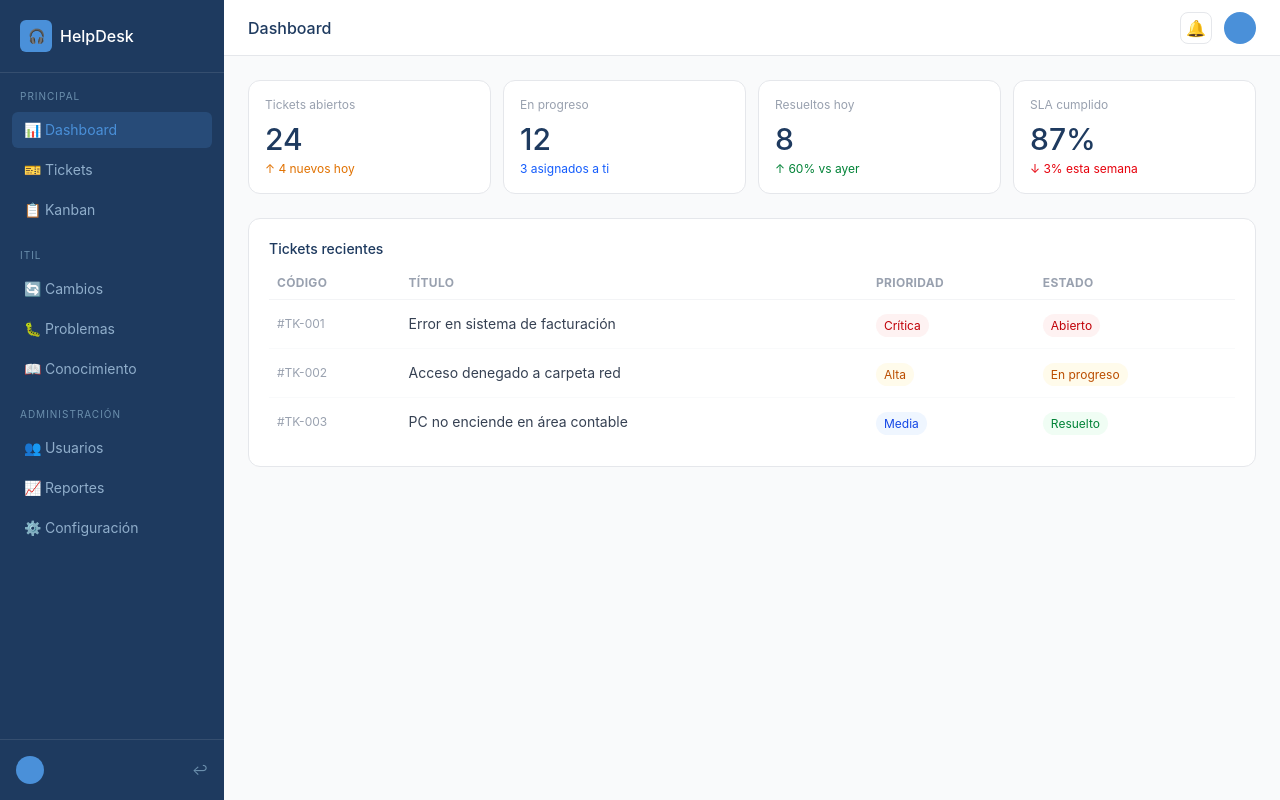
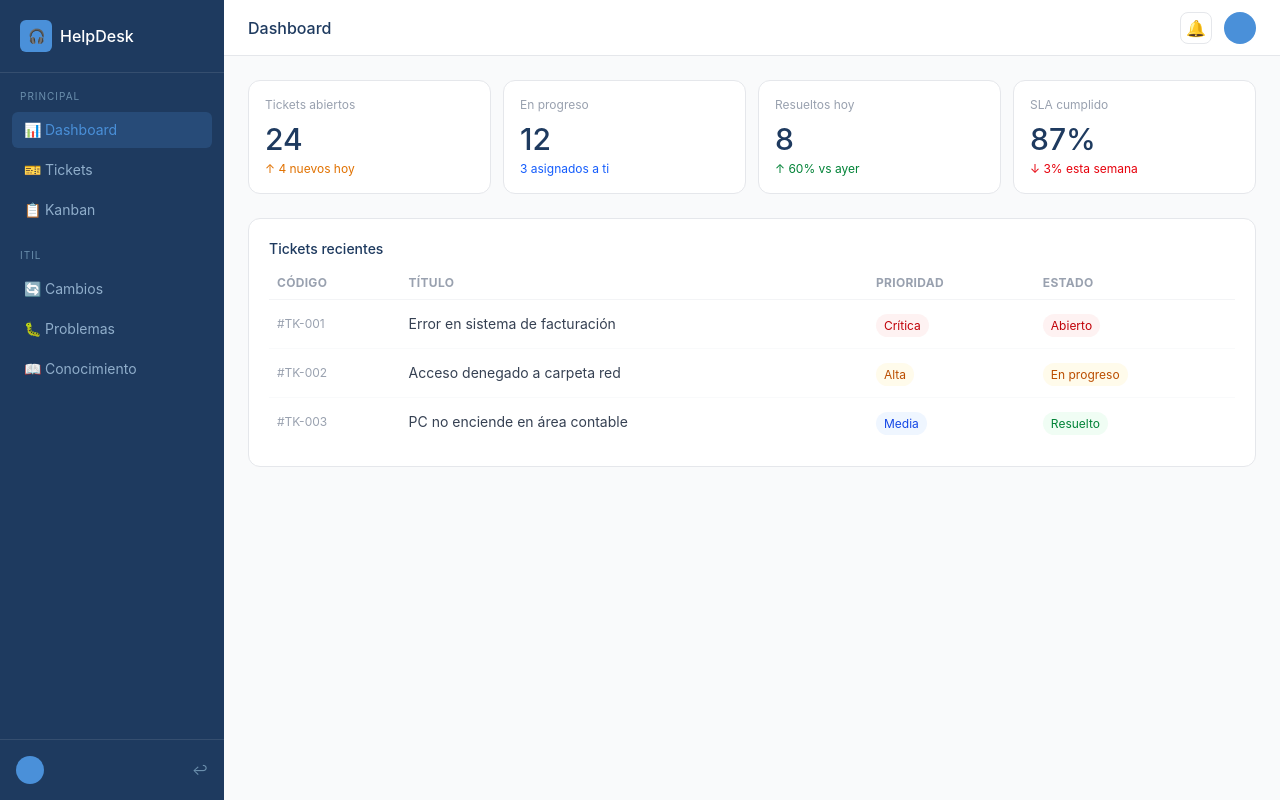
Before and after one commit to YisCam/helpdesk-itil, a React (Vite) app in the folder client/: page /dashboard in a window 1280 px wide. Built offline with nearby package versions, Linux system fonts and the light colour scheme; sample sign-in values are in the browser's storage.

Commit message:
feat: HU_N006 proteccion de rutas por rol en frontend

```diff
--- a/client/src/App.jsx
+++ b/client/src/App.jsx
@@ -3,9 +3,17 @@ import Login from './pages/Login';
 import Dashboard from './pages/Dashboard';
 import Tickets from './pages/Tickets';
 
-const PrivateRoute = ({ children }) => {
+const PrivateRoute = ({ children, rolesPermitidos }) => {
   const token = localStorage.getItem('token');
-  return token ? children : <Navigate to="/login" />;
+  const usuario = JSON.parse(localStorage.getItem('usuario'));
+
+  if (!token) return <Navigate to="/login" />;
+
+  if (rolesPermitidos && !rolesPermitidos.includes(usuario?.rol)) {
+    return <Navigate to="/dashboard" />;
+  }
+
+  return children;
 };
 
 const Proximamente = ({ titulo }) => (
@@ -34,9 +42,15 @@ function App() {
         <Route path="/cambios" element={<PrivateRoute><Proximamente titulo="Gestión de Cambios" /></PrivateRoute>} />
         <Route path="/problemas" element={<PrivateRoute><Proximamente titulo="Gestión de Problemas" /></PrivateRoute>} />
         <Route path="/conocimiento" element={<PrivateRoute><Proximamente titulo="Base de Conocimiento" /></PrivateRoute>} />
-        <Route path="/usuarios" element={<PrivateRoute><Proximamente titulo="Gestión de Usuarios" /></PrivateRoute>} />
-        <Route path="/reportes" element={<PrivateRoute><Proximamente titulo="Reportes" /></PrivateRoute>} />
-        <Route path="/configuracion" element={<PrivateRoute><Proximamente titulo="Configuración" /></PrivateRoute>} />
+        <Route path="/usuarios" element={
+          <PrivateRoute rolesPermitidos={['admin']}><Proximamente titulo="Gestión de Usuarios" /></PrivateRoute>
+        } />
+        <Route path="/reportes" element={
+          <PrivateRoute rolesPermitidos={['admin', 'tecnico']}><Proximamente titulo="Reportes" /></PrivateRoute>
+        } />
+        <Route path="/configuracion" element={
+          <PrivateRoute rolesPermitidos={['admin']}><Proximamente titulo="Configuración" /></PrivateRoute>
+        } />
         <Route path="*" element={<RutaNoEncontrada />} />
       </Routes>
     </BrowserRouter>
--- a/client/src/components/Sidebar.jsx
+++ b/client/src/components/Sidebar.jsx
@@ -4,6 +4,7 @@ function Sidebar() {
   const navigate = useNavigate();
   const location = useLocation();
   const usuario = JSON.parse(localStorage.getItem('usuario'));
+  const rol = usuario?.rol;
 
   const handleLogout = () => {
     localStorage.removeItem('token');
@@ -42,10 +43,14 @@ function Sidebar() {
         {navItem('🐛', 'Problemas', '/problemas')}
         {navItem('📖', 'Conocimiento', '/conocimiento')}
 
-        <p className="text-[10px] text-[#6B8FAD] uppercase tracking-widest px-2 mt-4 mb-1">Administración</p>
-        {navItem('👥', 'Usuarios', '/usuarios')}
-        {navItem('📈', 'Reportes', '/reportes')}
-        {navItem('⚙️', 'Configuración', '/configuracion')}
+        {(rol === 'admin' || rol === 'tecnico') && (
+          <>
+            <p className="text-[10px] text-[#6B8FAD] uppercase tracking-widest px-2 mt-4 mb-1">Administración</p>
+            {rol === 'admin' && navItem('👥', 'Usuarios', '/usuarios')}
+            {navItem('📈', 'Reportes', '/reportes')}
+            {rol === 'admin' && navItem('⚙️', 'Configuración', '/configuracion')}
+          </>
+        )}
       </nav>
 
       <div className="flex items-center gap-2 px-4 py-4 border-t border-white/10">
```
